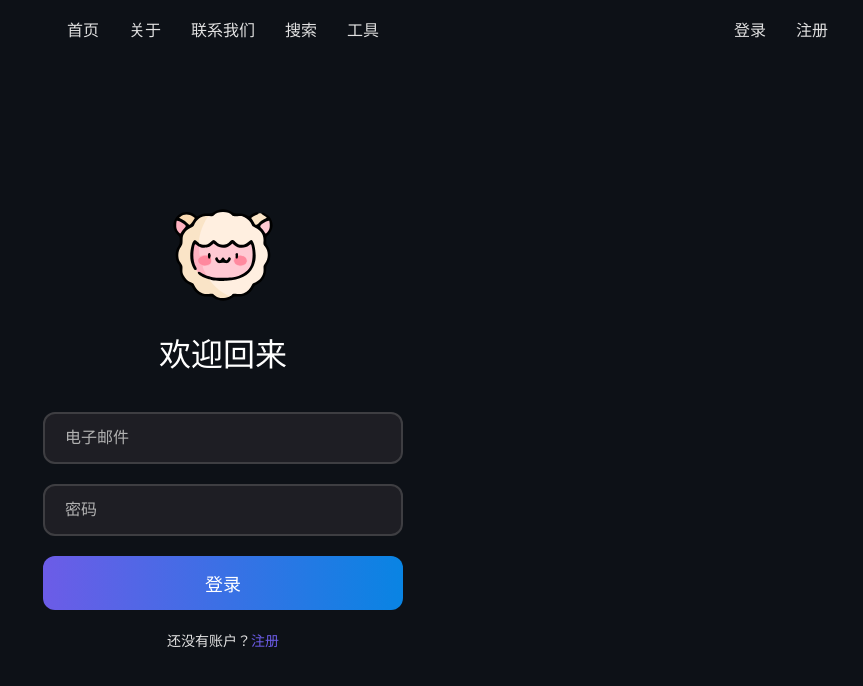
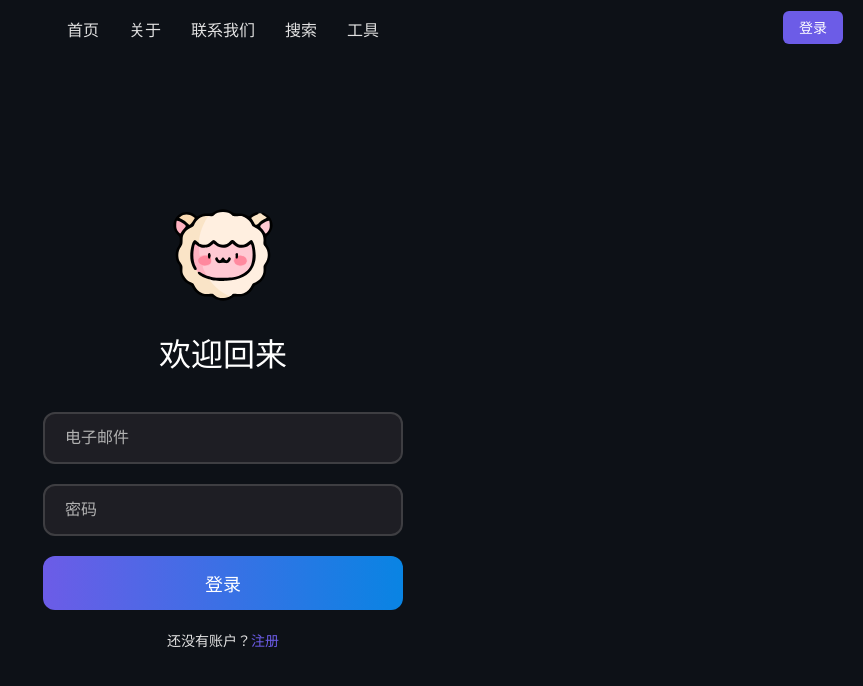
Before and after one commit to KKKKahn/my-vue-app, a Vue app: page /login in a window 1280 px wide. Shown: the top 686 px of the page, without its empty margins (417-1280 px from the left). Built offline with nearby package versions, Linux system fonts and the light colour scheme; no server answers.

Commit message:
更新新功能

```diff
--- a/src/components/NavBar.vue
+++ b/src/components/NavBar.vue
@@ -10,6 +10,16 @@
       <div v-if="isMenuOpen" class="close-icon">✖️</div>
     </div>
 
+    <!-- 登录/注销 按钮 (右上角) -->
+    <div class="auth-button">
+  <div v-if="user">
+    <button class="logout-button" @click="logout">登出</button>
+  </div>
+  <div v-else>
+    <router-link to="/login" class="login-button">登录</router-link>
+  </div>
+</div>
+
     <!-- 居中显示的导航链接 (桌面端) -->
     <div class="nav-center">
       <router-link to="/home" class="nav-link">首页</router-link>
@@ -19,18 +29,6 @@
       <router-link to="/tools" class="nav-link">工具</router-link>
     </div>
 
-    <!-- 右侧的用户操作 -->
-    <div class="navbar-right">
-      <div v-if="user">
-        <span class="user-email">{{ user.email }}</span>
-        <button class="logout-button" @click="logout">登出</button>
-      </div>
-      <div v-else>
-        <router-link to="/login" class="nav-link">登录</router-link>
-        <router-link to="/register" class="nav-link">注册</router-link>
-      </div>
-    </div>
-
     <!-- 折叠菜单（小屏幕时显示的菜单） -->
     <div v-if="isMenuOpen" class="mobile-menu">
       <router-link to="/home" class="mobile-nav-link" @click="closeMenu">首页</router-link>
@@ -38,6 +36,8 @@
       <router-link to="/contact" class="mobile-nav-link" @click="closeMenu">联系我们</router-link>
       <router-link to="/search" class="mobile-nav-link" @click="closeMenu">搜索</router-link>
       <router-link to="/tools" class="mobile-nav-link" @click="closeMenu">工具</router-link>
+
+
     </div>
   </nav>
 </template>
@@ -70,6 +70,7 @@ export default {
     const logout = async () => {
       try {
         await signOut(auth);
+        user.value = null;
       } catch (error) {
         alert(error.message);
       }
@@ -101,6 +102,15 @@ export default {
   padding: 0 20px;
   z-index: 1000;
 }
+.nav-link {
+  color: #e1e1e1;
+  text-decoration: none;
+  margin: 0 15px;
+  font-size: 16px;
+}
+.nav-link:hover {
+  text-decoration: underline;
+}
 
 .nav-center {
   display: flex;
@@ -108,25 +118,38 @@ export default {
   align-items: center;
 }
 
-.navbar-right {
+.auth-button {
   position: absolute;
   right: 20px;
+  top: 15px;
   display: flex;
   align-items: center;
 }
 
-.nav-link {
-  color: #e1e1e1;
+
+.login-button,
+.logout-button {
+  background-color: #6c5ce7;
+  color: #ffffff;
+  padding: 8px 16px;
+  border-radius: 6px;
+  border: none;
   text-decoration: none;
-  margin: 0 15px;
-  font-size: 16px;
+  font-size: 14px;
+  margin-left: 10px;
+}
+
+
+.login-button:hover,
+.logout-button:hover {
+  background: linear-gradient(90deg, #8e44ad 0%, #3498db 100%);
 }
 
 .burger-menu {
   display: none;
   position: absolute;
   top: 15px;
-  right: 20px;
+  right: 70px; /* 调整右侧按钮的位置 */
   flex-direction: column;
   justify-content: space-around;
   height: 20px;
@@ -165,6 +188,19 @@ export default {
   text-decoration: none;
 }
 
+.mobile-login-button, .mobile-logout-button {
+  background-color: #6c5ce7;
+  color: #ffffff;
+  padding: 10px 20px;
+  border-radius: 6px;
+  border: none;
+  font-size: 16px;
+}
+
+.mobile-login-button:hover, .mobile-logout-button:hover {
+  background: linear-gradient(90deg, #8e44ad 0%, #3498db 100%);
+}
+
 .logout-button {
   background-color: #6c5ce7;
   border: none;
@@ -172,23 +208,27 @@ export default {
   border-radius: 6px;
   color: #ffffff;
 }
-
-button:hover {
-  background: linear-gradient(90deg, #8e44ad 0%, #3498db 100%);
+@media (max-width: 768px) {
+  .login-button,
+  .logout-button {
+    font-size: 12px; /* 缩小按钮大小，避免太大 */
+    padding: 6px 12px;
+  }
 }
-
-/* 响应式设计 */
 @media (max-width: 768px) {
   .nav-center {
-    display: none; /* 隐藏导航链接 */
+    display: none;
   }
 
-  .navbar-right {
-    display: none; /* 隐藏右侧用户按钮 */
+  .auth-button {
+    display: flex !important; /* 确保始终显示在右上角 */
+    position: absolute;
+    top: 12px;
+    right: 10px;
   }
 
   .burger-menu {
-    display: flex; /* 显示汉堡菜单按钮 */
+    display: flex;
   }
 }
 </style>
```
